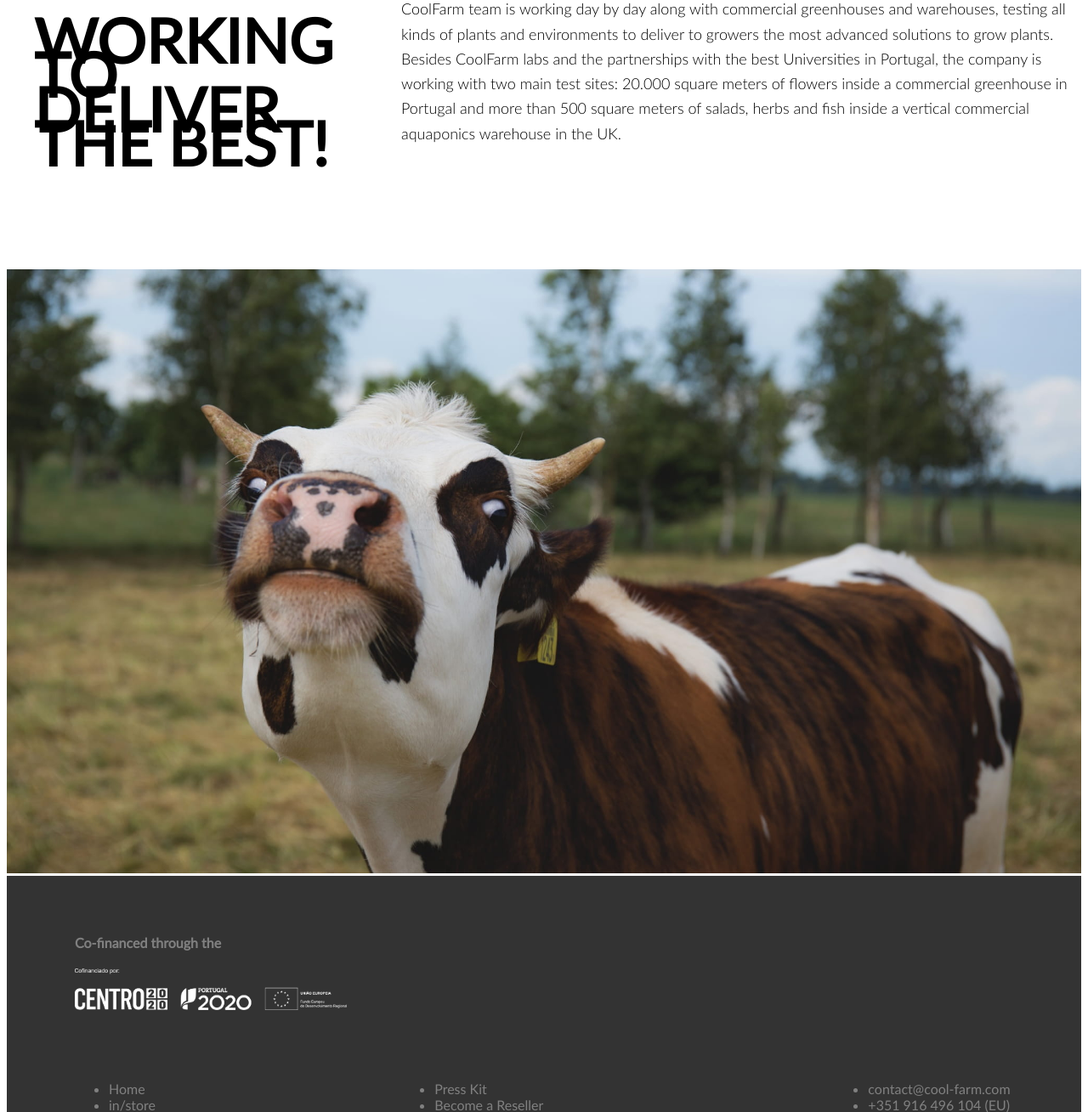
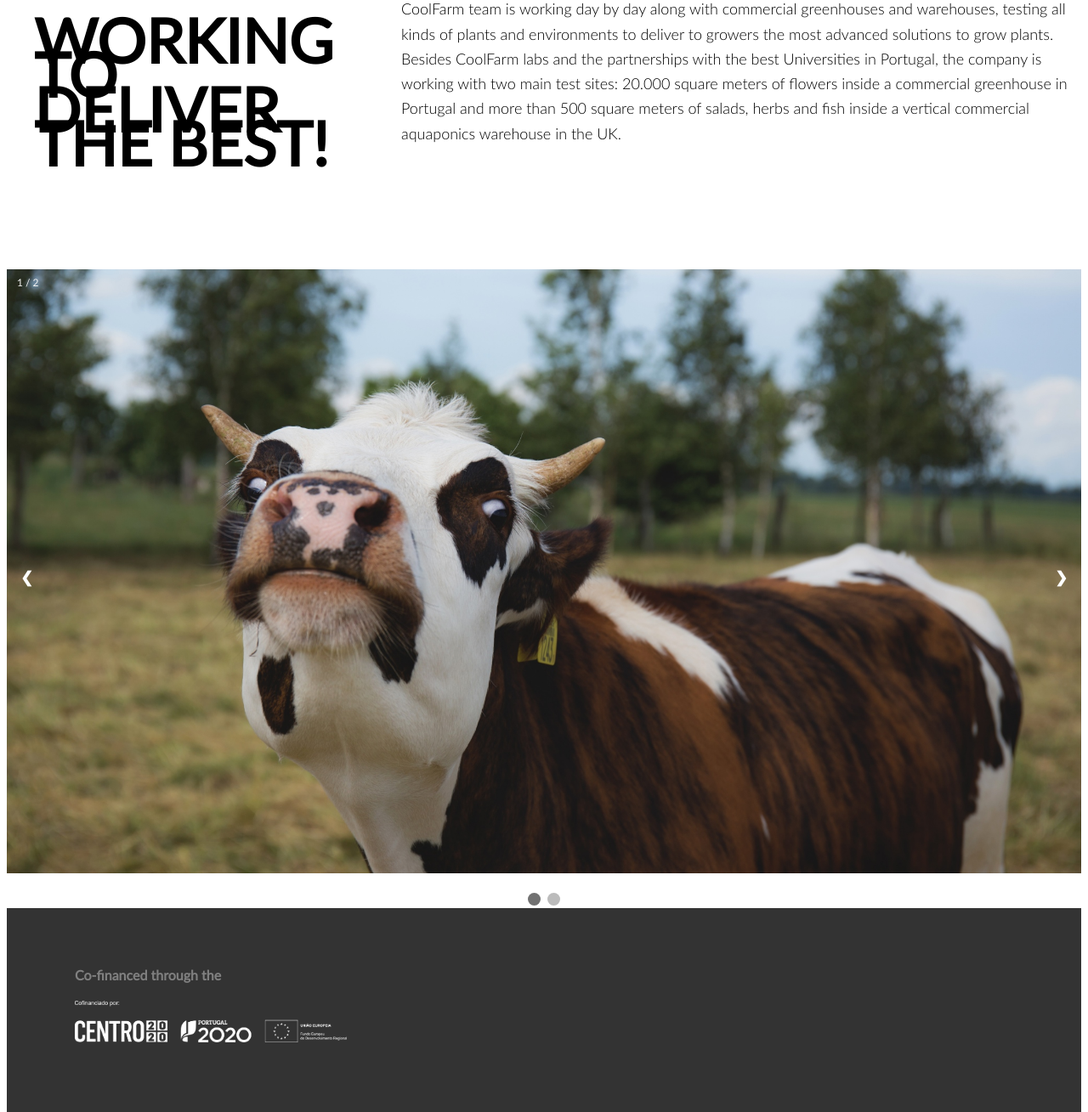
Before and after one commit to toast92/CoolFarm, a PHP site: page / in a window 1280 px wide. Shown: the part 2878-4187 px from the top of the page at 85% size. Run offline with PHP 8.4, Linux system fonts and the light colour scheme; some libraries are stand-ins or nearby versions.

Commit message:
Added image slider on main page, created an html file for the instore page

```diff
--- a/index.html
+++ b/index.html
@@ -1,7 +1,7 @@
 <!DOCTYPE html>
 <html>
   <head>
-    <link rel="stylesheet" type="text/css" href="./resources/min-style.css">
+    <link rel="stylesheet" type="text/css" href="./resources/css/style.css">
     <link rel="stylesheet" type="text/css" href="./resources/reset.css">
     <link href="https://use.fontawesome.com/releases/v5.0.6/css/all.css" rel="stylesheet">
     <title>CoolFarm</title>
@@ -106,11 +106,29 @@
 
         </div>
 
-        <div class="cowImage">
-          <img src="./resources/images/funnycow-min.jpg"/>
+      </div>
+
+      <div class="slideshow-container">
+
+        <div class="mySlides fade">
+          <div class="numbertext">1 / 2</div>
+          <img src="./resources/images/funnycow.jpg" style="width:100%">
         </div>
 
-      </div>
+        <div class="mySlides fade">
+          <div class="numbertext">2 / 2</div>
+          <img src="./resources/images/coolcow.jpg" style="width:100%">
+        </div>
+
+        <a class="prev" onclick="plusSlides(-1)">&#10094;</a>
+        <a class="next" onclick="plusSlides(1)">&#10095;</a>
+    </div>
+<br>
+
+    <div style="text-align:center">
+      <span class="dot" onclick="currentSlide(1)"></span>
+      <span class="dot" onclick="currentSlide(2)"></span>
+    </div>
 
       <footer>
 
--- a/resources/css/style.css
+++ b/resources/css/style.css
@@ -134,10 +134,86 @@ header {
   line-height: 1.625em;
   font-weight: lighter; }
 
-.cowImage img {
-  max-height: 68rem;
-  max-width: 100%; }
+.slideshow-container {
+  max-width: 100%;
+  position: relative;
+  margin: auto; }
 
+.mySlides {
+  display: none; }
+
+/* Next & previous buttons */
+.prev, .next {
+  cursor: pointer;
+  position: absolute;
+  top: 50%;
+  width: auto;
+  margin-top: -22px;
+  padding: 16px;
+  color: white;
+  font-weight: bold;
+  font-size: 18px;
+  transition: 0.6s ease;
+  border-radius: 0 3px 3px 0; }
+
+/* Position the "next button" to the right */
+.next {
+  right: 0;
+  border-radius: 3px 0 0 3px; }
+
+/* On hover, add a black background color with a little bit see-through */
+.prev:hover, .next:hover {
+  background-color: rgba(0, 0, 0, 0.8); }
+
+/* Caption text */
+.text {
+  color: #f2f2f2;
+  font-size: 15px;
+  padding: 8px 12px;
+  position: absolute;
+  bottom: 8px;
+  width: 100%;
+  text-align: center; }
+
+/* Number text (1/3 etc) */
+.numbertext {
+  color: #f2f2f2;
+  font-size: 12px;
+  padding: 8px 12px;
+  position: absolute;
+  top: 0; }
+
+/* The dots/bullets/indicators */
+.dot {
+  cursor: pointer;
+  height: 15px;
+  width: 15px;
+  margin: 0 2px;
+  background-color: #bbb;
+  border-radius: 50%;
+  display: inline-block;
+  transition: background-color 0.6s ease; }
+
+.active, .dot:hover {
+  background-color: #717171; }
+
+/* Fading animation */
+.fade {
+  -webkit-animation-name: fade;
+  -webkit-animation-duration: 1.5s;
+  animation-name: fade;
+  animation-duration: 1.5s; }
+
+@-webkit-keyframes fade {
+  from {
+    opacity: .4; }
+  to {
+    opacity: 1; } }
+@keyframes fade {
+  from {
+    opacity: .4; }
+  to {
+    opacity: 1; } }
 footer {
   background-color: #333;
   color: rgba(244, 244, 244, 0.4); }
--- a/resources/script.js
+++ b/resources/script.js
@@ -5,3 +5,32 @@ bars.onclick = function() {
 
   menu.classList.toggle('closed');
 };
+
+var slideIndex = 1;
+showSlides(slideIndex);
+
+// Next/previous controls
+function plusSlides(n) {
+  showSlides(slideIndex += n);
+}
+
+// Thumbnail image controls
+function currentSlide(n) {
+  showSlides(slideIndex = n);
+}
+
+function showSlides(n) {
+  var i;
+  var slides = document.getElementsByClassName("mySlides");
+  var dots = document.getElementsByClassName("dot");
+  if (n > slides.length) {slideIndex = 1}
+  if (n < 1) {slideIndex = slides.length}
+  for (i = 0; i < slides.length; i++) {
+      slides[i].style.display = "none";
+  }
+  for (i = 0; i < dots.length; i++) {
+      dots[i].className = dots[i].className.replace(" active", "");
+  }
+  slides[slideIndex-1].style.display = "block";
+  dots[slideIndex-1].className += " active";
+}
--- a/resources/scss/style.scss
+++ b/resources/scss/style.scss
@@ -172,12 +172,97 @@ margin-top: 4.5rem;
     font-weight: lighter;
   }
 
-  .cowImage{
-    img{
-    max-height: 68rem;
+  .slideshow-container {
     max-width: 100%;
+
+    position: relative;
+    margin: auto;
+  }
+
+  .mySlides {
+         display: none;
+      }
+
+    /* Next & previous buttons */
+    .prev, .next {
+    cursor: pointer;
+    position: absolute;
+    top: 50%;
+    width: auto;
+    margin-top: -22px;
+    padding: 16px;
+    color: white;
+    font-weight: bold;
+    font-size: 18px;
+    transition: 0.6s ease;
+    border-radius: 0 3px 3px 0;
     }
+
+    /* Position the "next button" to the right */
+.next {
+    right: 0;
+    border-radius: 3px 0 0 3px;
   }
+
+  /* On hover, add a black background color with a little bit see-through */
+  .prev:hover, .next:hover {
+    background-color: rgba(0,0,0,0.8);
+  }
+
+  /* Caption text */
+  .text {
+    color: #f2f2f2;
+    font-size: 15px;
+    padding: 8px 12px;
+    position: absolute;
+    bottom: 8px;
+    width: 100%;
+    text-align: center;
+  }
+
+  /* Number text (1/3 etc) */
+  .numbertext {
+    color: #f2f2f2;
+    font-size: 12px;
+    padding: 8px 12px;
+    position: absolute;
+    top: 0;
+  }
+
+  /* The dots/bullets/indicators */
+  .dot {
+    cursor:pointer;
+    height: 15px;
+    width: 15px;
+    margin: 0 2px;
+    background-color: #bbb;
+    border-radius: 50%;
+    display: inline-block;
+    transition: background-color 0.6s ease;
+  }
+
+  .active, .dot:hover {
+    background-color: #717171;
+  }
+
+  /* Fading animation */
+  .fade {
+    -webkit-animation-name: fade;
+    -webkit-animation-duration: 1.5s;
+    animation-name: fade;
+    animation-duration: 1.5s;
+  }
+
+  @-webkit-keyframes fade {
+    from {opacity: .4}
+    to {opacity: 1}
+  }
+
+  @keyframes fade {
+    from {opacity: .4}
+    to {opacity: 1}
+  }
+
 
   footer{
     background-color: #333;
@@ -229,6 +314,7 @@ margin-top: 4.5rem;
           }
         }
   }
+
 
   @media screen and (max-width: 1081px) and (min-width: 951px){
     .productImage {
```
Also changed, not shown: instore.html (added, +45 -0 lines), resources/images/coolcow.jpg (added), 1 other file.
